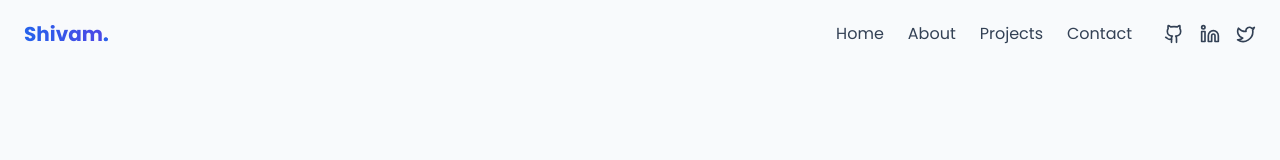
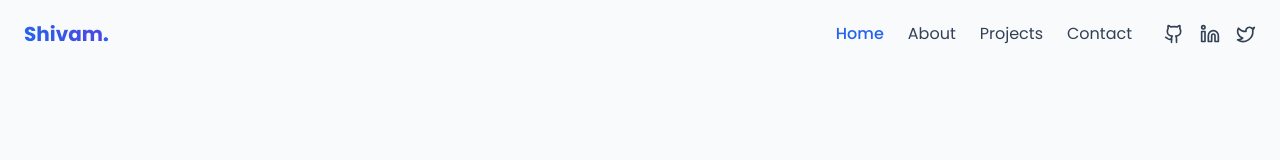
Before and after one commit to ShivamTech30/portfolio, a React (Vite) app: page /portfolio/contact in a window 1280 px wide. Shown: the top 160 px of the page. Built offline with nearby package versions, Linux system fonts and the light colour scheme.

Commit message:
path changes

```diff
--- a/src/components/Footer.jsx
+++ b/src/components/Footer.jsx
@@ -30,7 +30,7 @@ const Footer = () => {
           <div>
             <h3 className="text-xl font-bold mb-4">Quick Links</h3>
             <ul className="space-y-2">
-              <li><Link to="/" className="text-slate-300 hover:text-white transition-colors">Home</Link></li>
+              <li><Link to="/portfolio" className="text-slate-300 hover:text-white transition-colors">Home</Link></li>
               <li><Link to="/about" className="text-slate-300 hover:text-white transition-colors">About</Link></li>
               <li><Link to="/projects" className="text-slate-300 hover:text-white transition-colors">Projects</Link></li>
               <li><Link to="/contact" className="text-slate-300 hover:text-white transition-colors">Contact</Link></li>
--- a/src/components/Navbar.jsx
+++ b/src/components/Navbar.jsx
@@ -29,7 +29,7 @@ const Navbar = () => {
   }, [location]);
 
   const navLinks = [
-    { name: 'Home', path: '/' },
+    { name: 'Home', path: '/portfolio' },
     { name: 'About', path: '/about' },
     { name: 'Projects', path: '/projects' },
     { name: 'Contact', path: '/contact' },
@@ -45,7 +45,7 @@ const Navbar = () => {
     <header className={`fixed w-full z-50 transition-all duration-300 ${scrolled ? 'bg-white shadow-md py-3' : 'bg-transparent py-5'}`}>
       <div className="container mx-auto px-4 md:px-6">
         <nav className="flex justify-between items-center">
-          <NavLink to="/" className="text-xl font-bold gradient-text">
+          <NavLink to="/portfolio" className="text-xl font-bold gradient-text">
             Shivam<span className="text-blue-600">.</span>
           </NavLink>
 
```
